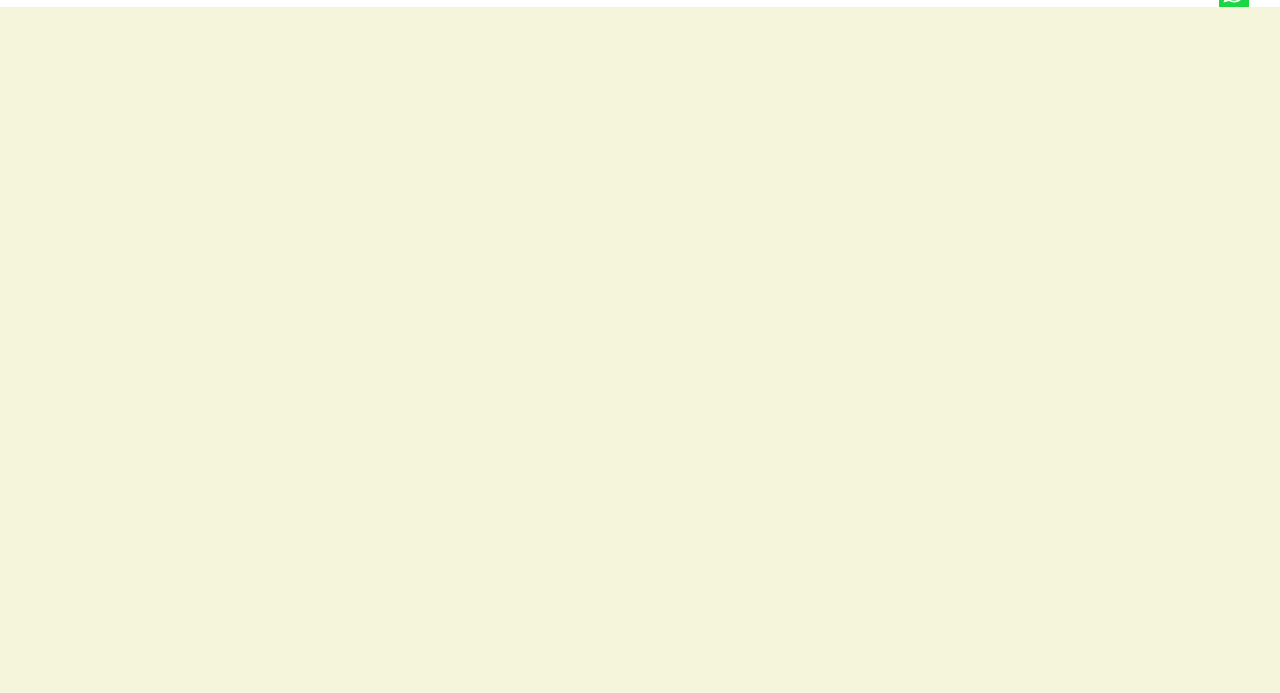
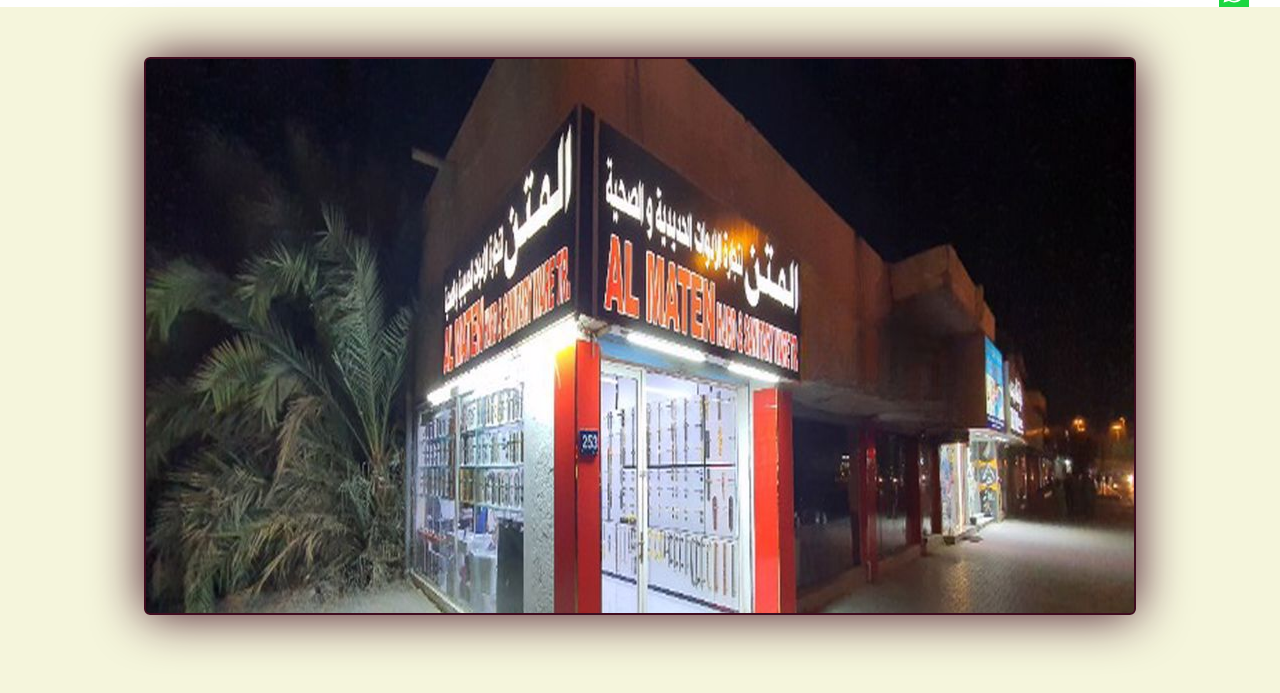
Before and after one commit to Al-Maten/Al-Maten, a plain HTML site: page index.html in a window 1280 px wide. Shown: the part 103-796 px from the top of the page. Drawn offline with nearby package versions, Linux system fonts and the light colour scheme.

Commit message:
fixed some errors

```diff
--- a/css/styles.css
+++ b/css/styles.css
@@ -78,11 +78,19 @@
 }
 
 /* END HEADER */
+
+.container .jumbotron{
+    box-shadow: 0 0 50px #3f0c1f;
+    border: 2px solid #3f0c1f;
+}
 /* Xtra Large Devices, Wide Screens */
 
 /* Large Devices Only */
 @media (min-width: 1200px){
-
+  .container .jumbotron{
+    background: url('../image/Shop2_1200x675.jpg') no-repeat;
+    height: 675px;
+  }
 
 }
 /* Medium Devices Only */
@@ -93,6 +101,12 @@
   height: 100px;
   margin:0 5px 0px 0;
 }
+  .container .jumbotron{
+    background: url('../image/Shop2_992x720.jpg') no-repeat;
+    height: 558px;
+    width: 87%;
+    margin: 50px auto;
+  }
 
 }
 /* Small Devices Only */
@@ -105,6 +119,11 @@
     padding-top: 10px;
     font-size: 5vw;
   }
+  .container .jumbotron{
+    background: url('../image/Shop2_1024x768.jpg') no-repeat;
+    height: 432px;
+
+  }
 }
 /* EXTRA SMALL DEVICES ONLY */
 @media (max-width: 767px){
--- a/index.html
+++ b/index.html
@@ -24,15 +24,6 @@
               <h1>Al Maten Hard & Sanitary Ware Tr.</h1>
             </a>
           </div>
-
-          <!-- <div class="collapse navbar-collapse" id="bs-example-navbar-collapse-1">
-          <ul class="nav navbar-nav navbar-right">
-            <li><a href="index.html">Home</a></li>
-            <li><a href="about.html">About</a></li>
-            <li><a href="products.html">Products</a></li>
-            <li><a href="contact.html">Contact</a></li>
-          </ul> -->
-
           <button type="button" class="navbar-toggle collapsed" data-toggle="collapse"
             data-target="#collapsable-nav" aria-expanded="false">
             <span class="sr-only">Toggle navigation</span>
@@ -57,9 +48,16 @@
           </ul>
         </div>
     </nav>
-
   </header>
-
+  <div id="call-btn" class="visible-xs">
+    <a class="btn" href="tel:+971-50-651-8808"><span class="glyphicon glyphicon-earphone"></span>
+      +971 50 651 8808</a>
+  </div>
+  <div id="main-content" class="container">
+    <div class="jumbotron">
+      <img src="images/Shop2_1024x768.jpg" alt="Picture of Shop" class="img-responsive visible-xs">
+    </div>
+  </div>
 
   <!-- jQuery (Bootstrap JS plugins depend on it) -->
   <script src="js/jquery-2.1.4.min.js"></script>
```
Also changed, not shown: image/Shop2_1024x768.jpg (added), image/Shop2_1200x675.jpg (added), image/Shop2_992x720.jpg (added).
